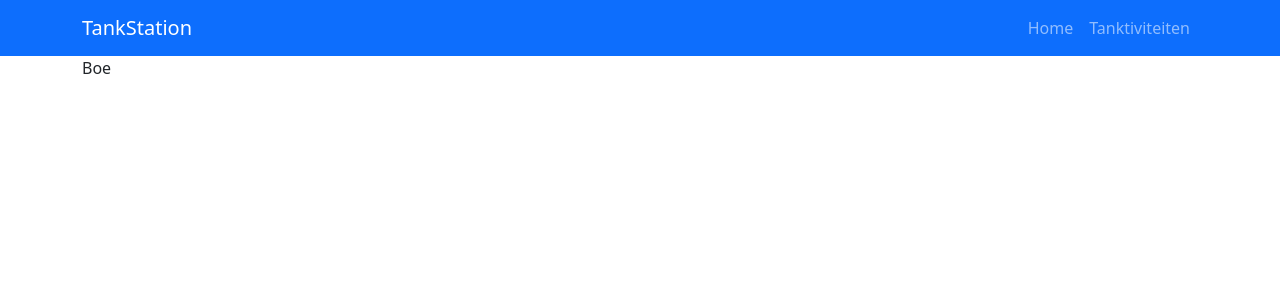
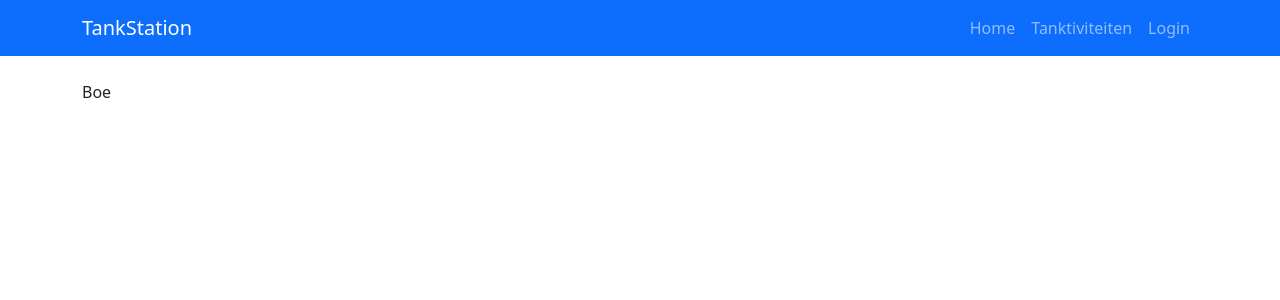
Before and after one commit to Renzed/TankStation, a Django app: page / in a window 1280 px wide. Shown: the top 300 px of the page. Run offline with Django 4.2, Linux system fonts and the light colour scheme.

Commit message:
beautify, inschrijven, uitschrijven, inloggen, uitloggen

```diff
--- a/TankStation/TankStation/settings.py
+++ b/TankStation/TankStation/settings.py
@@ -107,7 +107,7 @@
 
 LANGUAGE_CODE = 'en-us'
 
-TIME_ZONE = 'UTC'
+TIME_ZONE = 'Europe/Amsterdam'
 
 USE_I18N = True
 
@@ -124,4 +124,5 @@
 
 DEFAULT_AUTO_FIELD = 'django.db.models.BigAutoField'
 
-LOGIN_REDIRECT_URL = "/"
+LOGIN_REDIRECT_URL = "Home"
+LOGOUT_REDIRECT_URL = "Home"
--- a/TankStation/TankStation/templates/base.html
+++ b/TankStation/TankStation/templates/base.html
@@ -7,7 +7,7 @@
     <title>{% block title %}TankStation{% endblock %}</title>
 </head>
 <body>
-<nav class="navbar navbar-expand-lg bg-primary" data-bs-theme="dark">
+<nav class="navbar navbar-expand-lg bg-primary mb-4" data-bs-theme="dark">
     <div class="container-lg">
         <a class="navbar-brand" href="{% url 'Home' %}">TankStation</a>
         <button class="navbar-toggler" type="button" data-bs-toggle="collapse" data-bs-target="#navbarSupportedContent">
@@ -21,6 +21,15 @@
                 <li class="nav-item">
                     <a class="nav-link" href="{% url 'evenementen:Evenementen home' %}">Tanktiviteiten</a>
                 </li>
+                {% if user.is_authenticated %}
+                <li class="nav-item">
+                    <a class="nav-link" href="{% url 'logout' %}">{{ user.get_username }}, stap uit</a>
+                </li>
+                {% else %}
+                <li class="nav-item">
+                    <a class="nav-link" href="{% url 'login' %}">Login</a>
+                </li>
+                {% endif %}
             </ul>
         </div>
     </div>
--- a/TankStation/evenementen/templates/detail.html
+++ b/TankStation/evenementen/templates/detail.html
@@ -2,14 +2,18 @@
 
 {% block content %}
     <div class="row">
+        <div class="col-9">
             <h1>{{ ttvt.naam }}</h1>
             <h4>Op {{ ttvt.wanneer }}</h4>
+        </div>
+        <div class="col-3" style="display: flex; align-items: flex-end;">
             <form action="{% url 'evenementen:Inschrijven' ttvt.id %}" method="post">{% csrf_token %}
                 <div class="input-group mb-3">
                     <input type="text" class="form-control" placeholder="Opmerking" name="opmerking">
                     <button class="btn btn-primary" type="submit">Inschrijven!</button>
                 </div>
             </form>
+        </div>
     </div>
     <div class="row">
     {% if deelnemers %}
```
Also changed, not shown: TankStation/evenementen/views.py (+7 -4 lines), TankStation/db.sqlite3. Lines whose indentation alone changed are shown as unchanged.
